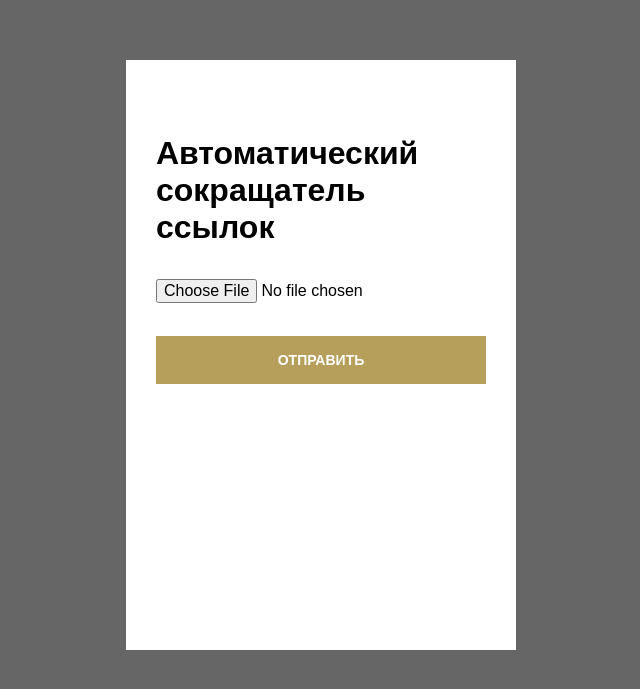
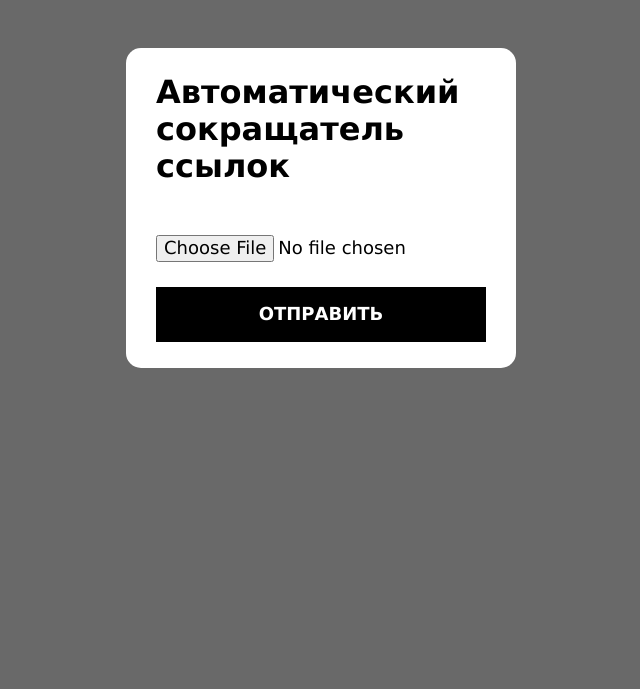
Before and after one commit to rulen111/vkcc-auto, a Python web app: template vkcc-auto/templates/index.html in a window 1280 px wide. Shown: the top 689 px of the page, without its empty margins (319-959 px from the left). Run offline with Jinja, Linux system fonts and the light colour scheme; the template is opened without the code that fills it, so the values that code supplies are empty.

Commit message:
Index template styling

```diff
--- a/vkcc-auto/static/style.css
+++ b/vkcc-auto/static/style.css
@@ -1,31 +1,33 @@
 @import "normalize.css";
 
 body {
-    font-family: arial, sans-serif;
-    background-color: rgba(0, 0, 0, 0.6);
+    font-family: MS Sans Serif, Geneva, sans-serif;
+    background-color: rgb(105, 105, 105);
 
     display: flex;
     justify-content: center;
-    align-items: center;
 
-    padding-top: 60px;
+    padding-top: 6vh;
 }
 
 .page {
     width: 390px;
-    height: 590px;
+    height: 320px;
 
     background: #ffffff;
 
     display: flex;
     flex-direction: column;
+    justify-content: center;
 
     box-sizing: border-box;
-    padding: 54px 30px 0px;
+    padding: 0px 30px;
+    border-radius: 15px;
 }
 
 .title {
-    margin-bottom: 33px;
+    margin: 0;
+    margin-bottom: 50px;
 }
 
 .upload__form {
@@ -34,23 +36,26 @@ body {
 }
 
 .file__input {
-    margin-bottom: 33px;
+    font-size: 18px;
+    margin-bottom: 25px;
 }
 
 .submit {
     width: 100%;
-    height: 48px;
+    height: 55px;
 
-    font-size: 14px;
+    font-size: 18px;
     text-transform: uppercase;
     color: #ffffff;
     font-weight: 700;
 
-    background-color: #b59f5b;
+    background-color: #000000;
     border: none;
 }
 
 .submit:hover {
-    background-color: #323232;
+    color: #000000;
+    background-color: #ffffff;
+    border: 3px solid #000000;
     cursor: pointer;
 }
```
